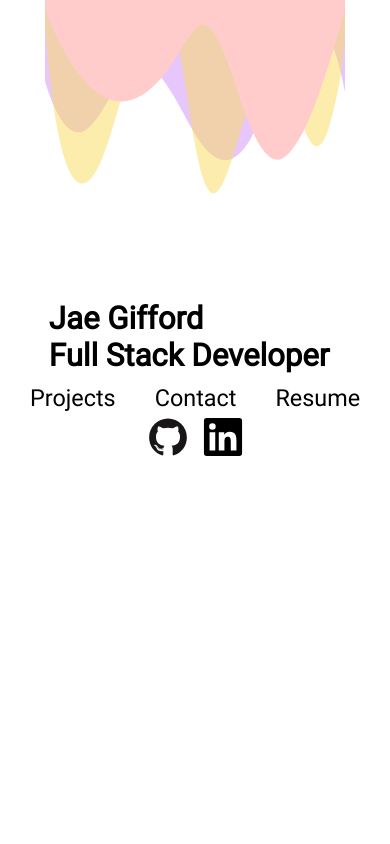
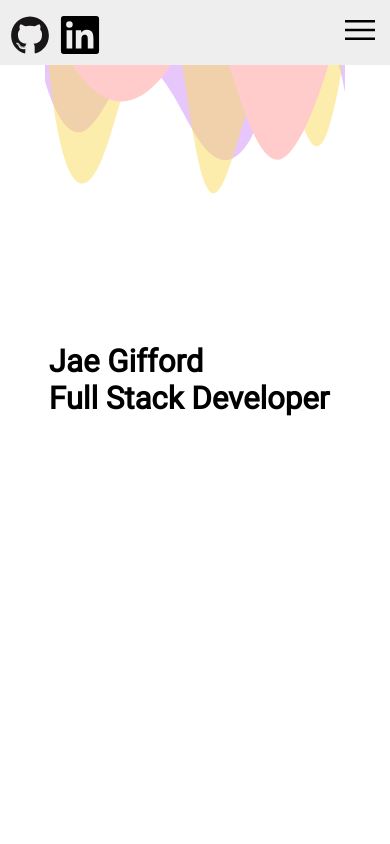
Before and after one commit to JaeGif/Personal-Portfolio, a plain HTML site: page index.html in a window 390 px wide. Shown: the top 844 px of the page. Drawn offline with Linux system fonts and the light colour scheme; a script that the page names is missing.

Commit message:
burger menu changed to 500px width min

```diff
--- a/contact.css
+++ b/contact.css
@@ -197,7 +197,6 @@ label {
   .large-text {
     font-size: 1.5rem;
   }
-
   .chevron {
     height: 7.5rem;
   }
--- a/head-name.css
+++ b/head-name.css
@@ -179,25 +179,11 @@ a:visited {
   }
 }
 @media (max-width: 500px) {
-  #heading-icons-container {
-    display: none;
-  }
-  .under-500 {
-    display: flex;
-    justify-content: center;
-    align-items: center;
-    gap: 15px;
-  }
-  .nav-item {
-    font-size: 6vw;
-  }
   .logo {
     display: none;
   }
-}
-@media (max-width: 350px) {
-  .name {
-    font-size: 12.5vw;
+  #heading-icons-container {
+    display: none;
   }
   .under-350 {
     position: fixed;
@@ -240,3 +226,8 @@ a:visited {
     font-size: 10vw;
   }
 }
+@media (max-width: 350px) {
+  .name {
+    font-size: 12.5vw;
+  }
+}
```
